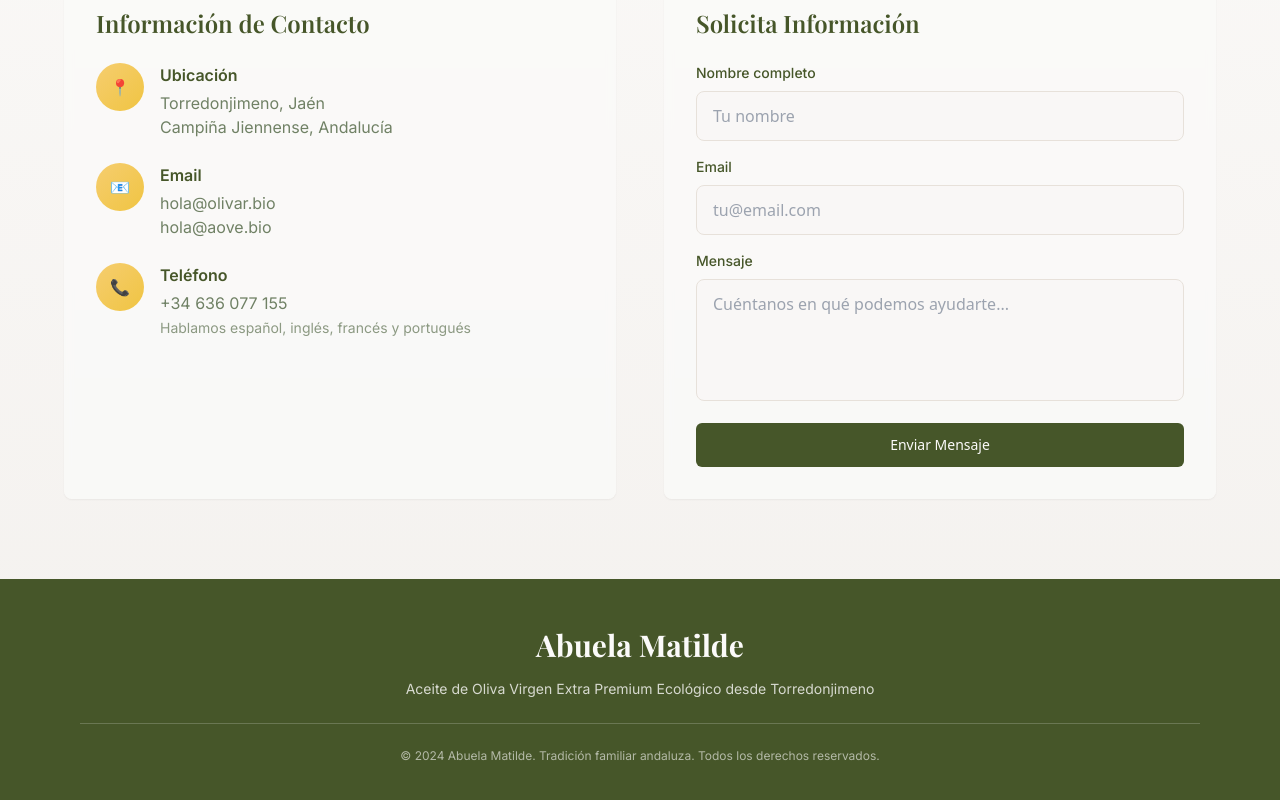
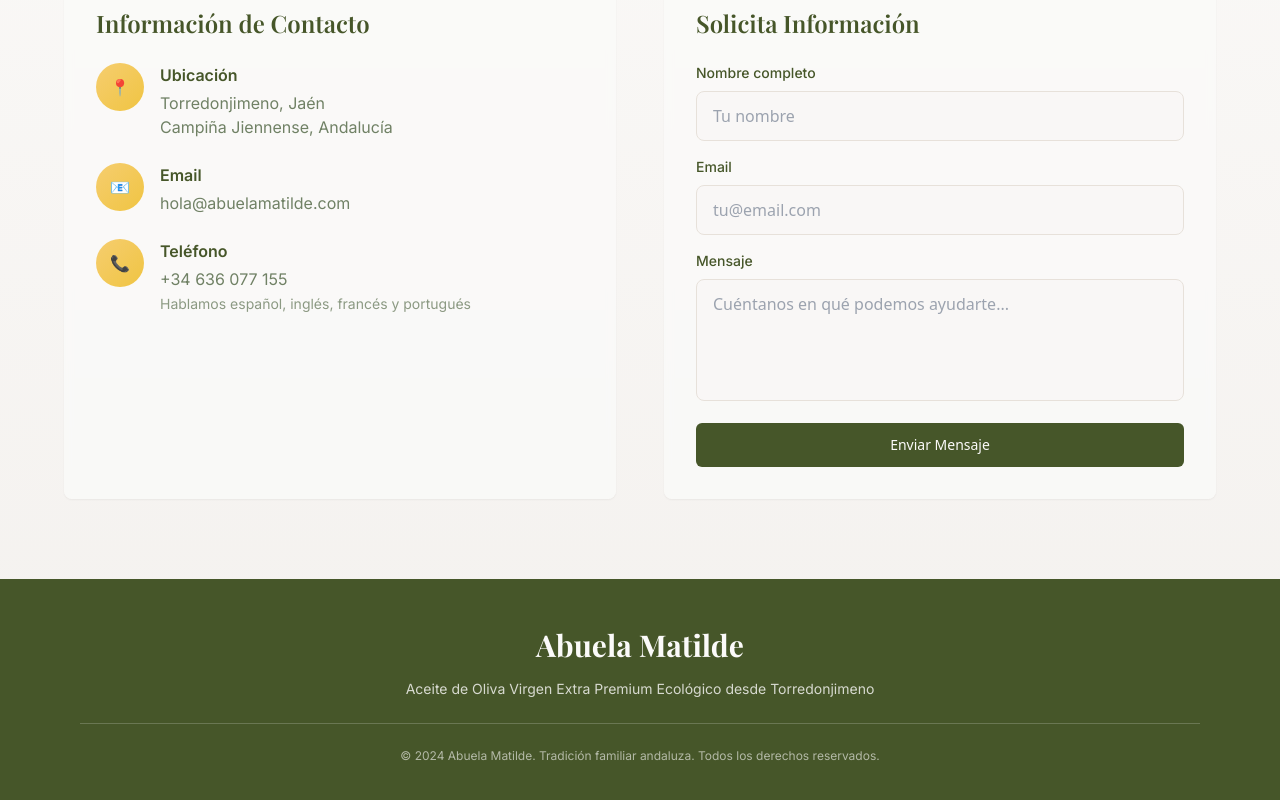
Before and after one commit to jcarpio/abuela-matilde-essence, a React (Vite) app: page / in a window 1280 px wide. Shown: the part 3374-4174 px from the top of the page. Built offline with nearby package versions, Linux system fonts and the light colour scheme; the HTML template or start-up script is replaced by a standard one.

Commit message:
Update contact email

```diff
--- a/src/components/ui/contact-section.tsx
+++ b/src/components/ui/contact-section.tsx
@@ -42,8 +42,7 @@ export const ContactSection = () => {
                 <div>
                   <h4 className="font-inter font-semibold text-primary mb-1">Email</h4>
                   <p className="font-inter text-muted-foreground">
-                    hola@olivar.bio<br />
-                    hola@aove.bio
+                    hola@abuelamatilde.com
                   </p>
                 </div>
               </div>
```
